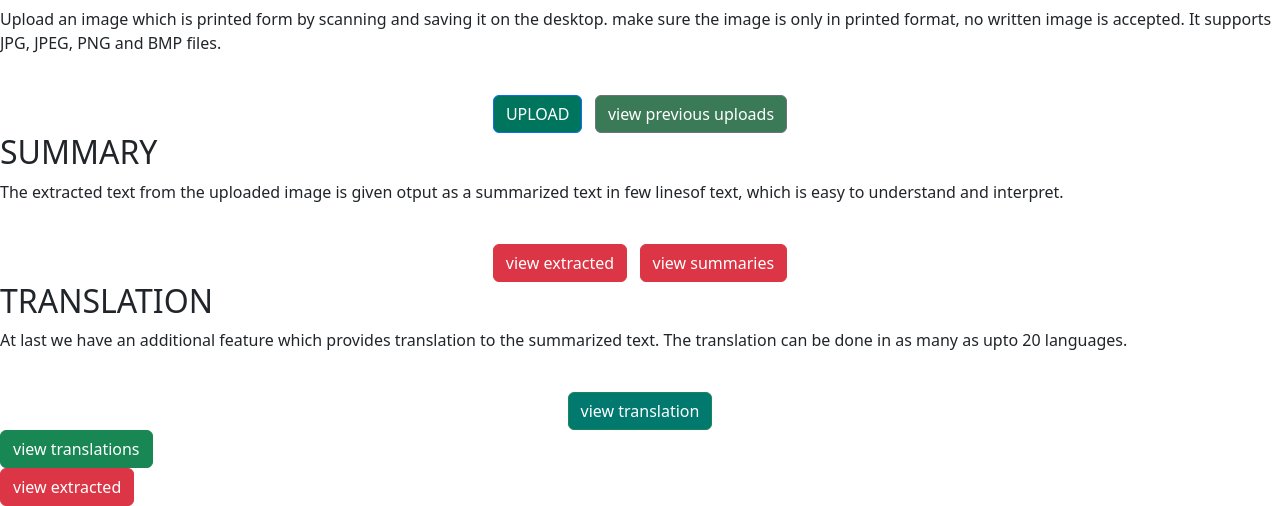
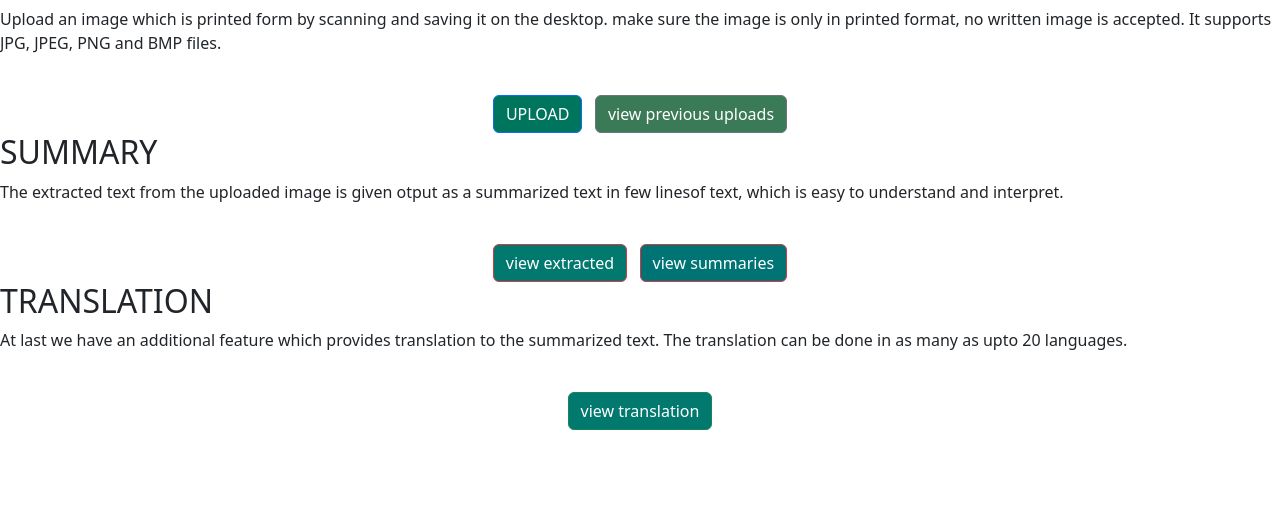
Before and after one commit to NarayanabhatlaMahesh/ocrwtp, a Django app: page /upload/ in a window 1280 px wide. Shown: the part 1093-1599 px from the top of the page. After the commit the page ends 1523 px from the top, so only its background shows below. Run offline with Django 4.2, Linux system fonts and the light colour scheme.

Commit message:
Update base1.html

```diff
--- a/OCRWTP/templates/base1.html
+++ b/OCRWTP/templates/base1.html
@@ -89,9 +89,9 @@
   <form method="post">
     {%csrf_token %}
     <div class="text-center">
-      <button type="submit" class="btn btn-danger" name="view_extracted">view extracted</button>
+      <button type="submit" class="btn btn-danger" style="background-color: #01796f;" name="view_extracted">view extracted</button>
       &nbsp;
-      <button type="submit" class="btn btn-danger" name="view_summaries">view summaries</button>
+      <button type="submit" class="btn btn-danger" style="background-color: #007474;" name="view_summaries">view summaries</button>
      </div>
   </form>
 </div>
@@ -107,11 +107,6 @@
 </div>
 
 <script src="https://cdn.jsdelivr.net/npm/bootstrap@5.3.0-alpha1/dist/js/bootstrap.bundle.min.js" integrity="sha384-w76AqPfDkMBDXo30jS1Sgez6pr3x5MlQ1ZAGC+nuZB+EYdgRZgiwxhTBTkF7CXvN" crossorigin="anonymous"></script>
-        <form method="post">
-          {%csrf_token %}
-            <button type="submit" class="btn btn-success" name="view_translations">view translations</button><br/>
 
-            <button type="submit" class="btn btn-danger" name="view_extracted">view extracted</button><br/>
-        </form>
     </body>
 </html>
```
